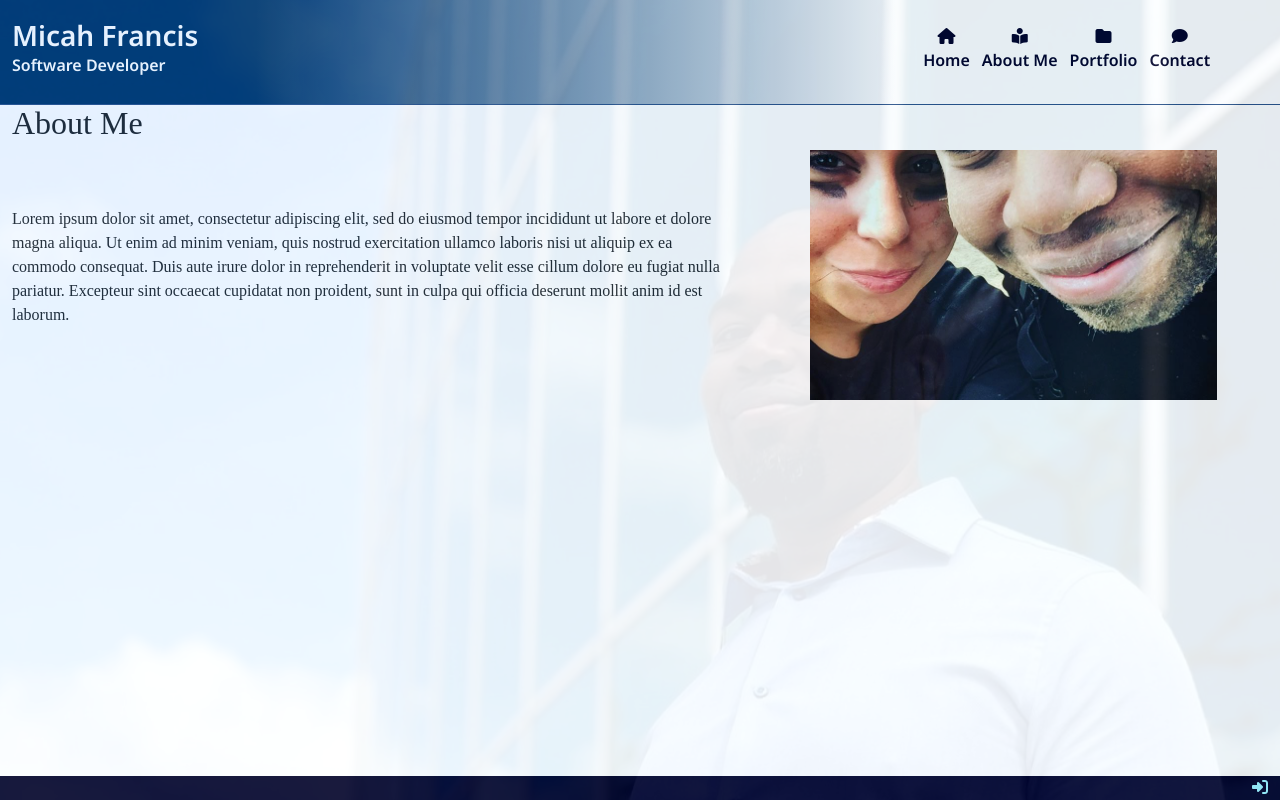
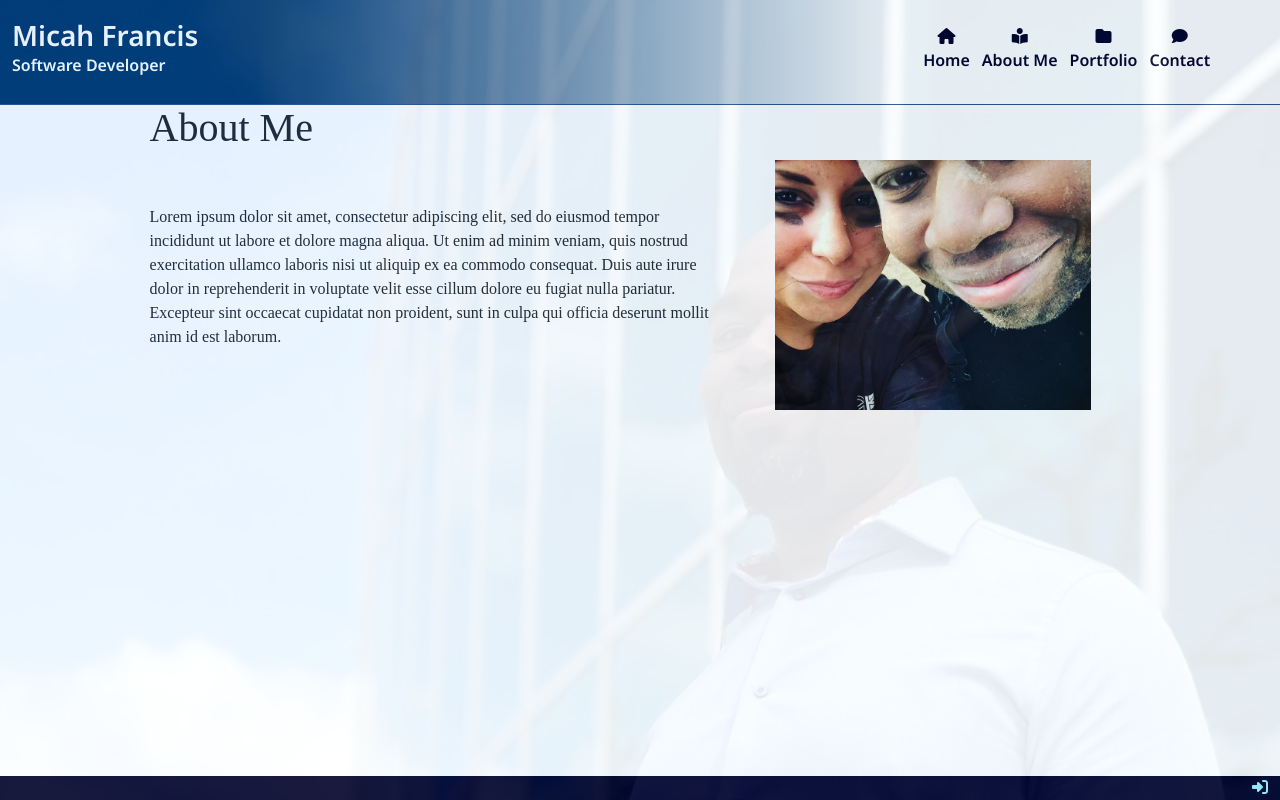
Before and after one commit to 2ndborn/micah_francis, a Django app: page /about/ in a window 1280 px wide. Run offline with Django 3.2, Linux system fonts and the light colour scheme; some libraries are stand-ins or nearby versions; some web fonts are replaced.

Commit message:
Added container class to the about me section

```diff
--- a/about/templates/about/about.html
+++ b/about/templates/about/about.html
@@ -12,17 +12,17 @@
 {% block content %}
     <div class="overlay"></div>
     <div class="container-fluid">
+        <div class="container">
             <div class="row">
-            <h2>About Me</h2>
+                <h1>About Me</h1>
                 <div class="col-12 col-lg-7 col-md-6 my-auto">
                     <p>Lorem ipsum dolor sit amet, consectetur adipiscing elit, sed do eiusmod tempor incididunt ut labore et dolore magna aliqua. Ut enim ad minim veniam, quis nostrud exercitation ullamco laboris nisi ut aliquip ex ea commodo consequat. Duis aute irure dolor in reprehenderit in voluptate velit esse cillum dolore eu fugiat nulla pariatur. Excepteur sint occaecat cupidatat non proident, sunt in culpa qui officia deserunt mollit anim id est laborum.</p>
                 </div>
                 <div class="col-12 col-lg-5 col-md-6">
                     <div class="profile-pic mx-auto">
-
                     </div>
                 </div>
             </div>
-
+        </div>
     </div>
 {% endblock %}
```
Lines whose indentation alone changed are shown as unchanged.
